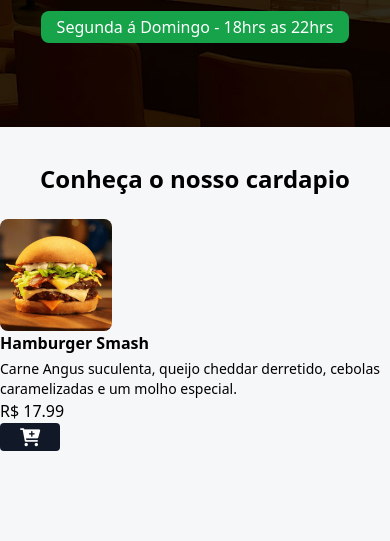
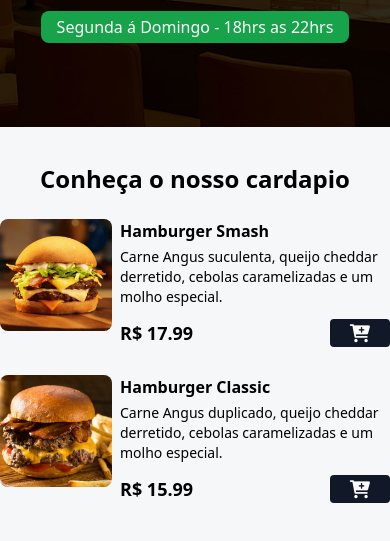
Before and after one commit to Yonara-ferreira/OnlineMenu, a website: page index.html in a window 390 px wide. Shown: the part 293-834 px from the top of the page. Drawn offline with Linux system fonts and the light colour scheme.

Commit message:
Style: grid mobile and web -1

```diff
--- a/index.html
+++ b/index.html
@@ -38,23 +38,47 @@
         <!-- INICIO DO BODY -->
         <h2 class="text-2xl md:text-3xl font-bold text-center mt-9 mb-6"> Conheça o nosso cardapio</h2>
         <div id="menu">
-            <main>
-                <div>
+            <main class="grid grid-cols-1 md:grid-cols-2 gap-7 mx-auto max-w-7x1">
+                <div class="flex gap-2">
                     <img
                     src="./assets/hamb-1.png"
                     alt="Hamburger Smash"
                     class="w-28 h-28 rounded-lg hover:scale-110 hover:-rotate-2 duration-300"
                     />
-                </div>
                     <div>
                         <p class="font-bold">Hamburger Smash</p>
                         <p class="text-sm font-light mt-1">Carne Angus suculenta, queijo cheddar derretido,
                             cebolas caramelizadas e um molho especial.</p>
-                        <div>
-                            <p>R$ 17.99</p>
-                            <button class="bg-gray-900 px-5 rounded add-to-cart-btn">
+                            <div class="flex items-center gap-2 justify-between mt-3">
+                                <p class="font-bold text-lg">R$ 17.99</p>
+                                <button class="bg-gray-900 px-5 rounded add-to-cart-btn"
+                                        data-name="Hamburger Smash"
+                                        data-price="17.99"
+                                    >
                                     <i class="fa fa-cart-plus  text-lg text-white"></i>
                                 </button>
+                            </div>
+                    </div>
+                </div>
+                <div class="flex gap-2">
+                    <img
+                    src="./assets/hamb-2.png"
+                    alt="Hamburger Baby"
+                    class="w-28 h-28 rounded-lg hover:scale-110 hover:-rotate-2 duration-300"
+                    />
+                    <div>
+                        <p class="font-bold">Hamburger Classic</p>
+                        <p class="text-sm font-light mt-1">Carne Angus duplicado, queijo cheddar derretido,
+                            cebolas caramelizadas e um molho especial.</p>
+                            <div class="flex items-center gap-2 justify-between mt-3">
+                                <p class="font-bold text-lg">R$ 15.99</p>
+                                <button class="bg-gray-900 px-5 rounded add-to-cart-btn"
+                                        data-name="Hamburger Classic"
+                                        data-price="15.99"
+                                    >
+                                    <i class="fa fa-cart-plus  text-lg text-white"></i>
+                                </button>
+                            </div>
                     </div>
                 </div>
 
```
Also changed, not shown: styles/output.css. Lines whose indentation alone changed are shown as unchanged.
